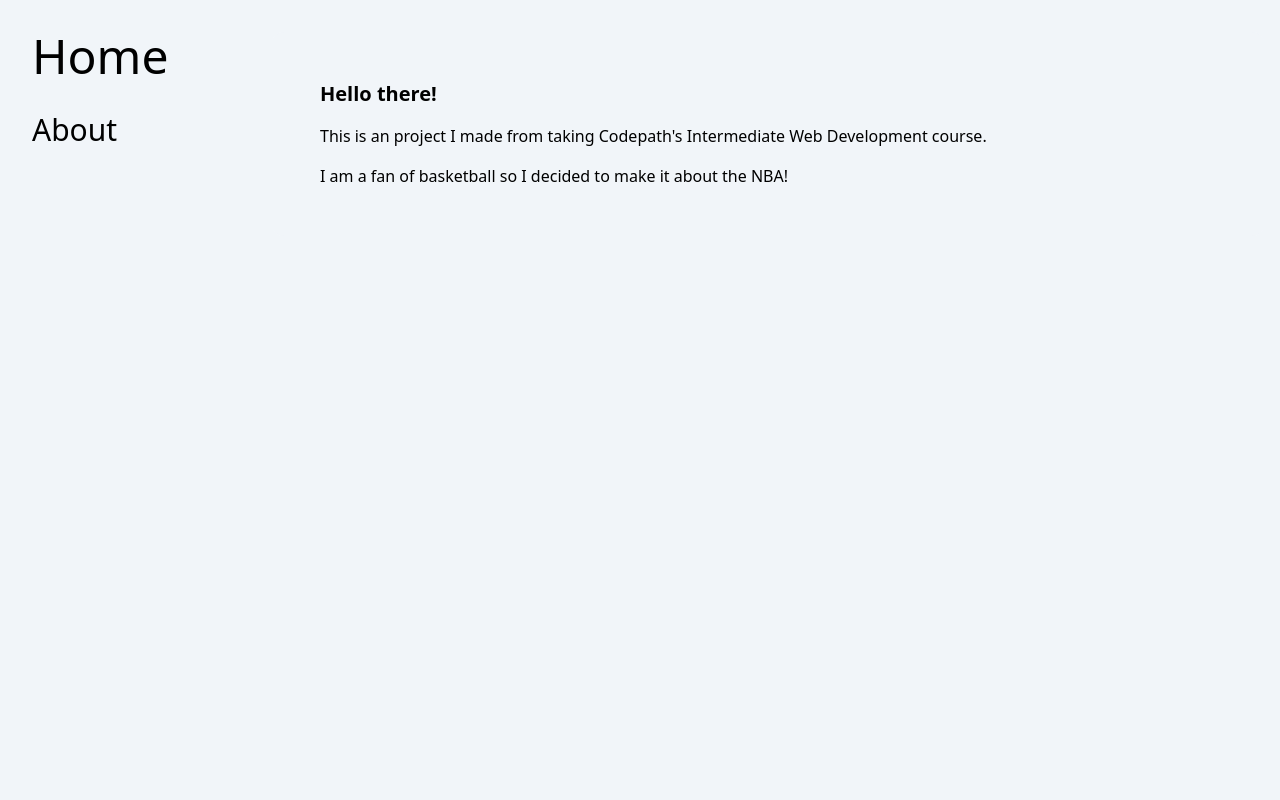
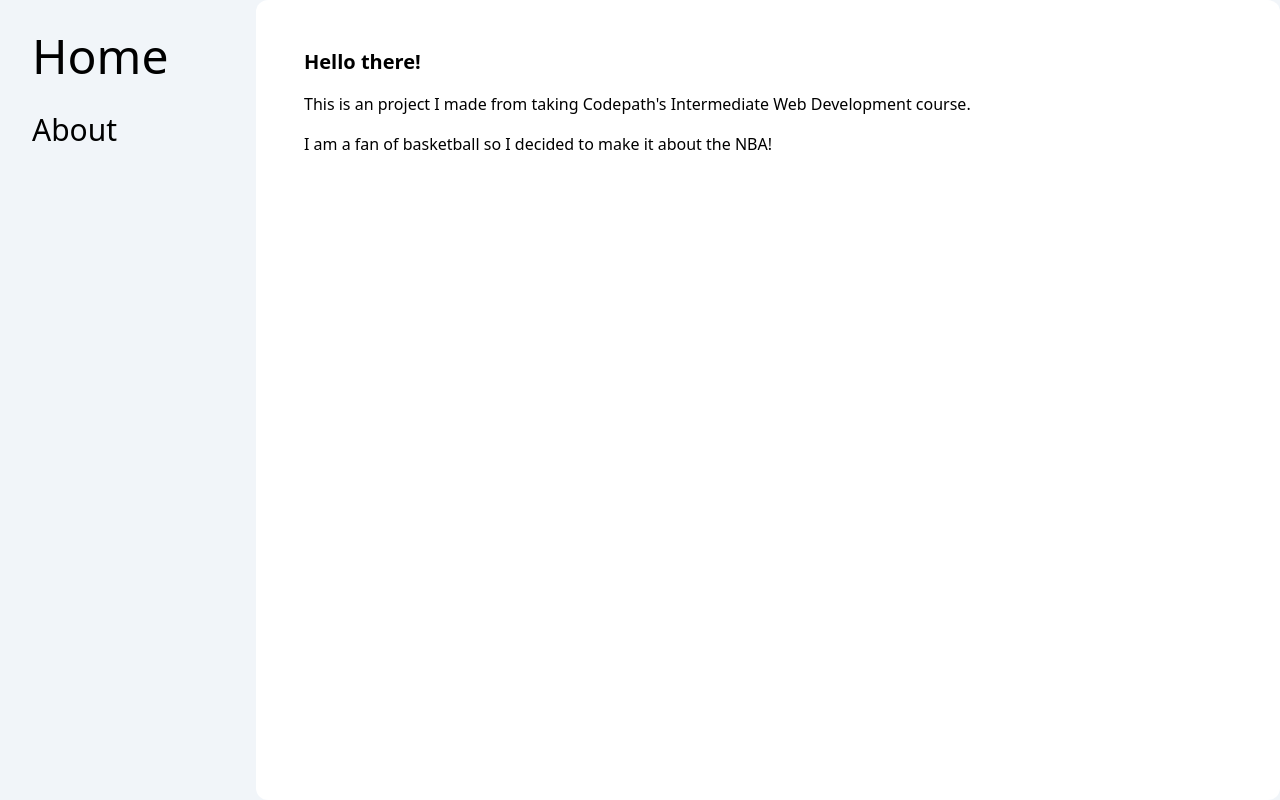
Before and after one commit to JohnMikko27/codepath-sp2024-project5, a React (Vite) app: page /about in a window 1280 px wide. Built offline with nearby package versions, Linux system fonts and the light colour scheme.

Commit message:
Update styling of Details and About

```diff
--- a/src/routes/About.jsx
+++ b/src/routes/About.jsx
@@ -1,6 +1,6 @@
 const About = () => {
   return (
-    <div className="col-start-2 col-end-6 flex flex-col p-12 gap-4 bg-slate-100 h-fit rounded-xl my-8 mx-4">
+    <div className="col-start-2 col-end-6 flex flex-col p-12 gap-4 bg-white h-full rounded-xl">
       <h1 className="font-bold text-xl">Hello there!</h1>
       <div>This is an project I made from taking Codepath&apos;s Intermediate Web Development course.</div>
       <div>I am a fan of basketball so I decided to make it about the NBA!</div>
--- a/src/routes/Details.jsx
+++ b/src/routes/Details.jsx
@@ -4,7 +4,7 @@ const Details = () => {
   const { response } = useLoaderData();
   console.log(response);
   return (
-    <div className="grid items-center justify-items-center col-start-2 col-end-6">
+    <div className="grid items-center justify-items-center col-start-2 col-end-6 bg-white">
       <div className="flex justify-center items-center gap-10 p-2 w-11/12 h-5/6 bg-slate-100 rounded-lg">
         <img className=" w-32" src={response[0].team.logo} alt={response[0].team.name}/>
         <h1 className="text-3xl">{response[0].team.name}</h1>
```
